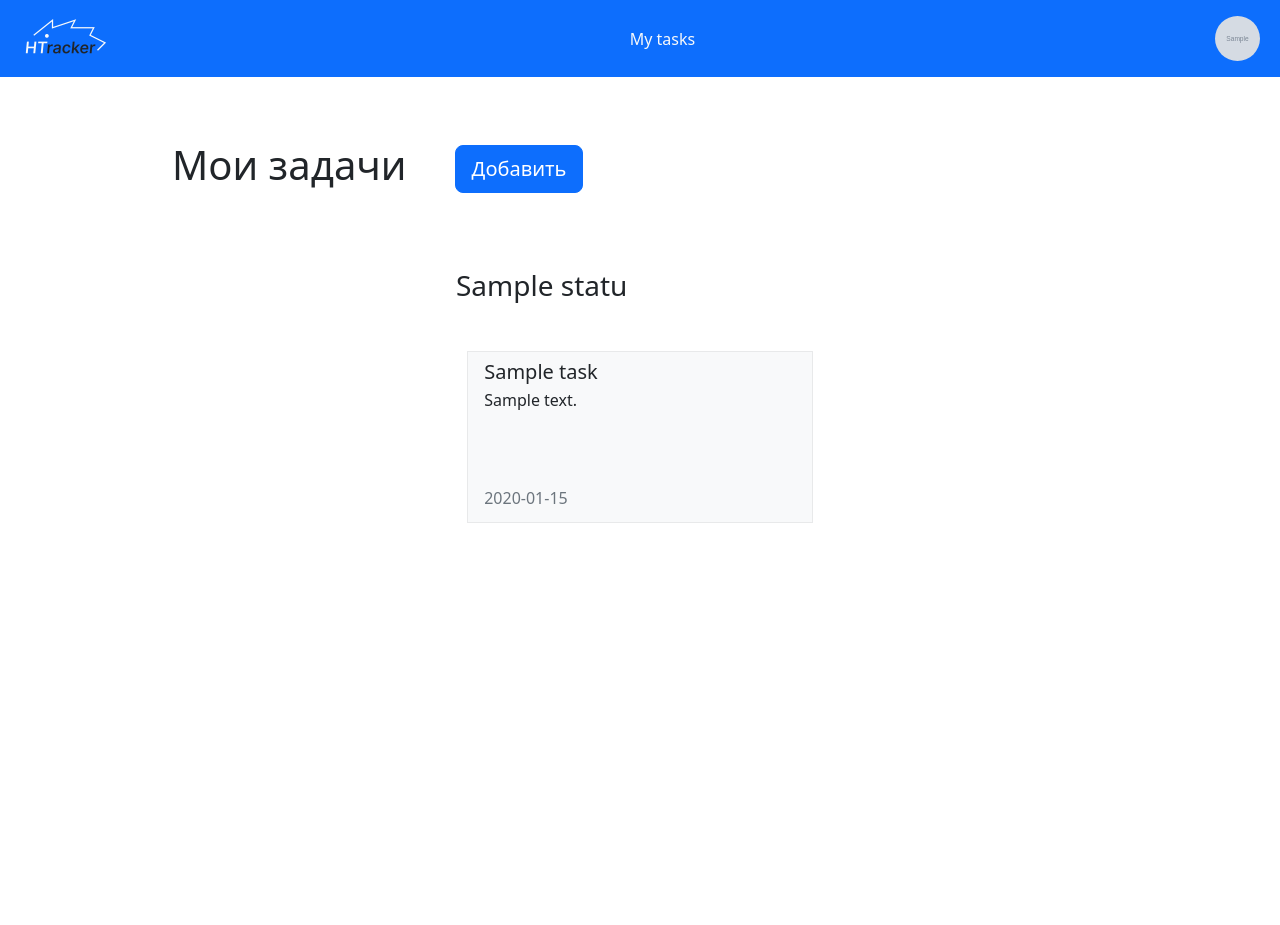
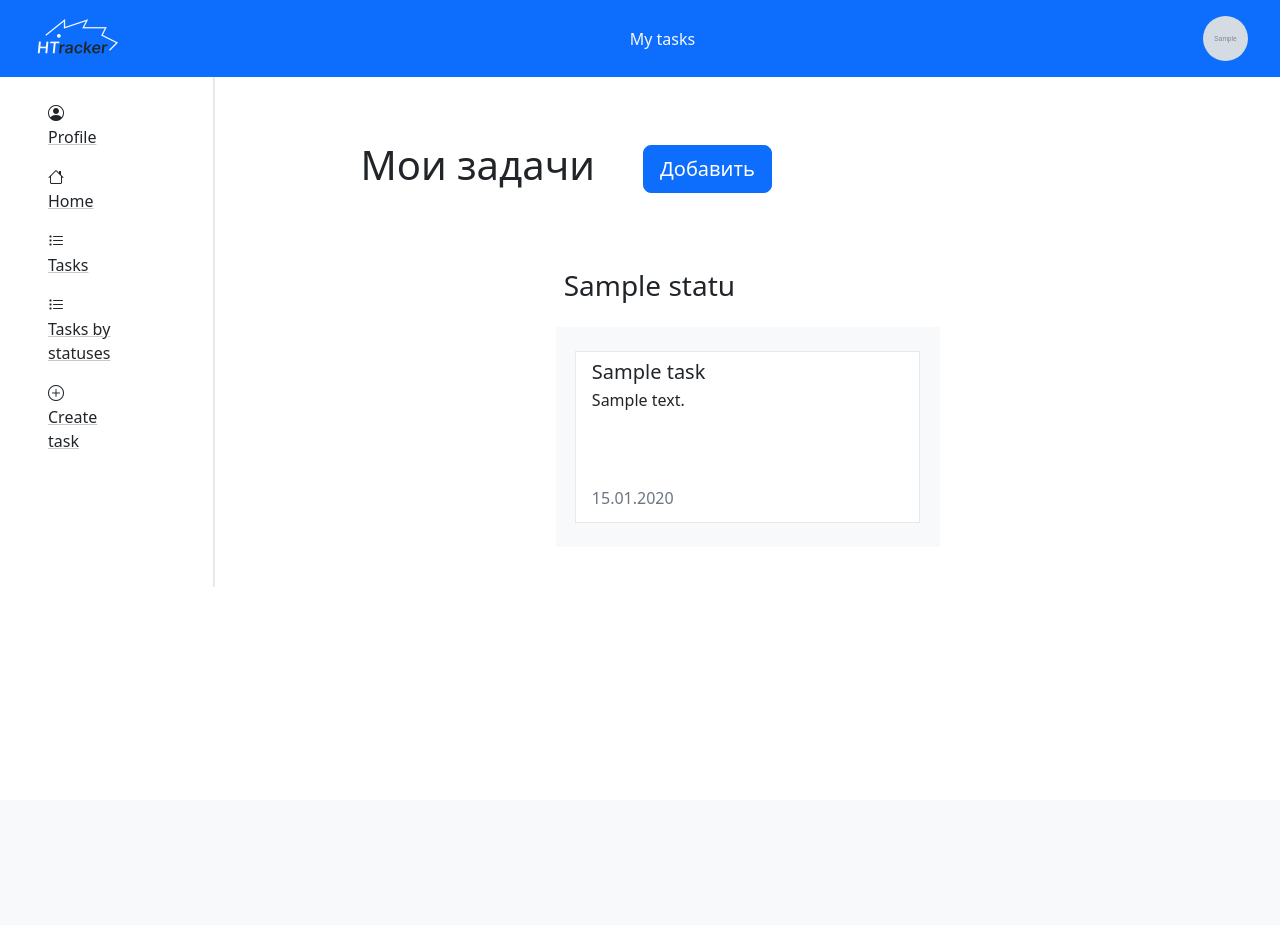
Before and after one commit to MustafinMP/TaskTrackerFlask, a Flask app: page /tasks/tasks_by_statuses in a window 1280 px wide. After the commit the page ends 587 px from the top, so only its background shows below. Run offline with Flask 3, Linux system fonts and the light colour scheme; a user stored in the database is signed in; tables that the repository leaves empty hold one stand-in row (values such as "Sample post"); grey boxes marked "Sample" are stand-in pictures; some libraries are stand-ins or nearby versions.

Commit message:
Update styles

```diff
--- a/static/css/color_themes.css
+++ b/static/css/color_themes.css
@@ -49,10 +49,9 @@
 
 .custom-card-light {
   display: block;
-  overflow: hidden;
   width: 90%;
   aspect-ratio: 2/1;
-  background: var(--custom-white);
+  background: white;
   border: 1px solid var(--custom-light);
   text-decoration: none;
   color: var(--custom-dark) !important;
--- a/tasks/blueprint.py
+++ b/tasks/blueprint.py
@@ -22,12 +22,12 @@ def tasks():
 
 
 @blueprint.route('/tasks_by_statuses')
-def tasks2():
+def tasks_by_statuses():
     if current_user.is_authenticated:
         with db_session.create_session() as session:
             statuses: list[Status] = session.scalars(select(Status)).all()
             statuses.sort(key=lambda status: status.id)
-            tasks_by_statuses: dict[int, list[Task | None]] = {
+            tasks_: dict[int, list[Task | None]] = {
                 status.id: session.scalars(
                     select(Task).where(
                         and_(
@@ -40,7 +40,7 @@ def tasks2():
             }
             return render_template(prefix + '/tasks_by_statuses.html',
                                    statuses=statuses,
-                                   tasks_by_statuses=tasks_by_statuses)
+                                   tasks_by_statuses=tasks_)
     return redirect('/')
 
 
--- a/templates/basic_template.html
+++ b/templates/basic_template.html
@@ -13,103 +13,12 @@
             integrity="sha384-YvpcrYf0tY3lHB60NNkmXc5s9fDVZLESaAA55NDzOxhy9GkcIdslK1eN7N6jIeHz"
             crossorigin="anonymous"></script>
     <link rel="stylesheet" href="{{ url_for('static', filename='/css/color_themes.css') }}">
-    <link rel="stylesheet" href="{{ url_for('static', filename='/css/geometry.css') }}">
 </head>
-<body>
-<header class="bg-primary">
-    <div class="navbar">
-        <div class="container-fluid">
-            <a href="/" class="m-2"><img src="{{ url_for('static', filename='/img/HTrackerLogoHorizontal.png') }}"
-                                         alt="HTracker"
-                                         style="width: 90px; height: 45px"/></a>
-            <nav class="navbar">
-                <a href="/tasks" class="btn text-light me-2">My tasks</a>
-            </nav>
-            <nav class="navbar">
-                {% if current_user.is_authenticated %}
-                <a type="button" data-bs-toggle="offcanvas"
-                   data-bs-target="#offcanvasRight" aria-controls="offcanvasRight">
-                    <img src="{% if current_user.image %}
-                        {{ url_for('static', filename='/uploads/') }}{{ current_user.image }}
-                        {% else %} {{ url_for('static', filename='/img/default.png') }}
-                        {% endif %}"
-                         style="width: 45px; height: 45px; border-radius: 50%; background-size: cover;"
-                         class="me-2"/>
-                </a>
-                <div class="offcanvas offcanvas-end" tabindex="-1" id="offcanvasRight"
-                     aria-labelledby="offcanvasRightLabel">
-
-                    <ul class="list-group list-group-flush">
-                        <li class="list-group-item">
-                            <div class="offcanvas-header">
-                                <img src="{% if current_user.image %}
-                                    {{ url_for('static', filename='/uploads/') }}{{ current_user.image }}
-                                    {% else %} {{ url_for('static', filename='/img/default.png') }}
-                                    {% endif %}"
-                                     style="width: 45px; height: 45px; border-radius: 50%; background-size: cover;"
-                                     class="me-4"/>
-                                <h5 class="offcanvas-title" id="offcanvasRightLabel">{{ current_user.name }}</h5>
-                                <button type="button" class="btn-close" data-bs-dismiss="offcanvas"
-                                        aria-label="Закрыть"></button>
-                            </div>
-                        </li>
-                        <li class="list-group-item">
-                            <div class="offcanvas-body container">
-                                <a href="{{ url_for('auth.profile') }}"
-                                   class="row link-dark link-offset-2 link-underline-opacity-25 link-underline-opacity-100-hover w-50 my-3"
-                                   style="font-size: 1.1rem py-auto">
-                                    <i class="bi bi-person-circle col-1"></i>
-                                    <div class="col-2">
-                                        Profile
-                                    </div>
-                                </a>
-                                <a href="{{ url_for('index') }}"
-                                   class="row link-dark link-offset-2 link-underline-opacity-25 link-underline-opacity-100-hover w-50 my-3"
-                                   style="font-size: 1.1rem py-auto">
-                                    <i class="bi bi-house col-1"></i>
-                                    <div class="col-2">
-                                        Home
-                                    </div>
-                                </a>
-                                <a href="{{ url_for('tasks.tasks') }}"
-                                   class="row link-dark link-offset-2 link-underline-opacity-25 link-underline-opacity-100-hover w-50 my-3"
-                                   style="font-size: 1.1rem py-auto">
-                                    <i class="bi bi-list-task col-1"></i>
-                                    <div class="col-2">
-                                        Tasks
-                                    </div>
-                                </a>
-                            </div>
-                        </li>
-                        <li class="list-group-item">
-                            <div class="offcanvas-body container">
-                                <a href="{{ url_for('auth.logout') }}"
-                                   class="row link-dark link-offset-2 link-underline-opacity-25 link-underline-opacity-100-hover w-50 my-3"
-                                   style="font-size: 1.1rem py-auto">
-                                    <i class="bi bi-box-arrow-left col-1"></i>
-                                    <div class="col-2">
-                                        Logout
-                                    </div>
-                                </a>
-                            </div>
-                        </li>
-                    </ul>
-                </div>
-                {% else %}
-                <a href="{{ url_for('auth.login') }}" class="btn btn-outline-light me-2">Login</a>
-                <a href="{{ url_for('auth.register') }}" class="btn btn-outline-light me-2">Register</a>
-                {% endif %}
-            </nav>
-        </div>
-    </div>
-</header>
-<main style="min-height: 800px">
+<body class="row w-100 m-0">
+{% include 'header.html' %}
+{% if current_user.is_authenticated %}{% include 'navbar.html' %}{% endif %}
+<main class="{% if current_user.is_authenticated %}col-10{% endif %} m-0 p-0" style="border-left: 2px solid #e8e9ea;">
     {% block content %}{% endblock %}
 </main>
-<!--<footer class="site-footer bg-primary" style="min-height: 200px">-->
-<!--    <div class="container">-->
-<!--        <p>© Мустафин М. П., 2024</p>-->
-<!--    </div>-->
-<!--</footer>-->
 </body>
 </html>
--- /dev/null
+++ b/templates/header.html
@@ -0,0 +1,78 @@
+<header class="bg-primary">
+    <div class="navbar">
+        <div class="container-fluid">
+            <a href="/" class="m-2"><img src="{{ url_for('static', filename='/img/HTrackerLogoHorizontal.png') }}"
+                                         alt="HTracker"
+                                         style="width: 90px; height: 45px"/></a>
+            <nav class="navbar">
+                <a href="/tasks" class="btn text-light me-2">My tasks</a>
+            </nav>
+            <nav class="navbar">
+                {% if current_user.is_authenticated %}
+                <a type="button" data-bs-toggle="offcanvas"
+                   data-bs-target="#offcanvasRight" aria-controls="offcanvasRight">
+                    <img src="{% if current_user.image %}
+                        {{ url_for('static', filename='/uploads/') }}{{ current_user.image }}
+                        {% else %} {{ url_for('static', filename='/img/default.png') }}
+                        {% endif %}"
+                         style="width: 45px; height: 45px; border-radius: 50%; background-size: cover;"
+                         class="me-2"/>
+                </a>
+                <div class="offcanvas offcanvas-end" tabindex="-1" id="offcanvasRight"
+                     aria-labelledby="offcanvasRightLabel">
+                    <ul class="list-group list-group-flush">
+                        <li class="list-group-item">
+                            <div class="offcanvas-header">
+                                <img src="{% if current_user.image %}
+                                    {{ url_for('static', filename='/uploads/') }}{{ current_user.image }}
+                                    {% else %} {{ url_for('static', filename='/img/default.png') }}
+                                    {% endif %}"
+                                     style="width: 45px; height: 45px; border-radius: 50%; background-size: cover;"
+                                     class="me-4"/>
+                                <h5 class="offcanvas-title" id="offcanvasRightLabel">{{ current_user.name }}</h5>
+                                <button type="button" class="btn-close" data-bs-dismiss="offcanvas"
+                                        aria-label="Закрыть"></button>
+                            </div>
+                        </li>
+                        <li class="list-group-item">
+                            <div class="offcanvas-body container">
+                                <a href="{{ url_for('auth.profile') }}"
+                                   class="row link-dark link-offset-2 link-underline-opacity-25 link-underline-opacity-100-hover w-50 my-3"
+                                   style="font-size: 1.1rem py-auto">
+                                    <i class="bi bi-person-circle col-1"></i>
+                                    <div class="col-2">Profile</div>
+                                </a>
+                                <a href="{{ url_for('index') }}"
+                                   class="row link-dark link-offset-2 link-underline-opacity-25 link-underline-opacity-100-hover w-50 my-3"
+                                   style="font-size: 1.1rem py-auto">
+                                    <i class="bi bi-house col-1"></i>
+                                    <div class="col-2">Home</div>
+                                </a>
+                                <a href="{{ url_for('tasks.tasks') }}"
+                                   class="row link-dark link-offset-2 link-underline-opacity-25 link-underline-opacity-100-hover w-50 my-3"
+                                   style="font-size: 1.1rem py-auto">
+                                    <i class="bi bi-list-task col-1"></i>
+                                    <div class="col-2">Tasks</div>
+                                </a>
+                            </div>
+                        </li>
+                        <li class="list-group-item">
+                            <div class="offcanvas-body container">
+                                <a href="{{ url_for('auth.logout') }}"
+                                   class="row link-dark link-offset-2 link-underline-opacity-25 link-underline-opacity-100-hover w-50 my-3"
+                                   style="font-size: 1.1rem py-auto">
+                                    <i class="bi bi-box-arrow-left col-1"></i>
+                                    <div class="col-2">Logout</div>
+                                </a>
+                            </div>
+                        </li>
+                    </ul>
+                </div>
+                {% else %}
+                <a href="{{ url_for('auth.login') }}" class="btn btn-outline-light me-2">Login</a>
+                <a href="{{ url_for('auth.register') }}" class="btn btn-outline-light me-2">Register</a>
+                {% endif %}
+            </nav>
+        </div>
+    </div>
+</header>
--- /dev/null
+++ b/templates/navbar.html
@@ -0,0 +1,36 @@
+<aside class="col-2 sticky-top ps-5 pe-1 py-2" style="max-height: 600px;">
+    <li class="list-group-item">
+        <div class="offcanvas-body container">
+            <a href="{{ url_for('auth.profile') }}"
+               class="row link-dark link-underline-opacity-25 link-underline-opacity-100-hover w-75 my-3"
+               style="font-size: 1.1rem py-auto">
+                <i class="bi bi-person-circle col-1"></i>
+                <div class="col-10">Profile</div>
+            </a>
+            <a href="{{ url_for('index') }}"
+               class="row link-dark link-underline-opacity-25 link-underline-opacity-100-hover w-75 my-3"
+               style="font-size: 1.1rem py-auto">
+                <i class="bi bi-house col-1"></i>
+                <div class="col-10">Home</div>
+            </a>
+            <a href="{{ url_for('tasks.tasks') }}"
+               class="row link-dark link-underline-opacity-25 link-underline-opacity-100-hover w-75 my-3"
+               style="font-size: 1.1rem py-auto">
+                <i class="bi bi-list-task col-1"></i>
+                <div class="col-10">Tasks</div>
+            </a>
+            <a href="{{ url_for('tasks.tasks_by_statuses') }}"
+               class="row link-dark link-underline-opacity-25 link-underline-opacity-100-hover w-75 my-3"
+               style="font-size: 1.1rem py-auto">
+                <i class="bi bi-list-task col-1"></i>
+                <div class="col-10">Tasks by statuses</div>
+            </a>
+            <a href="{{ url_for('tasks.add_task') }}"
+               class="row link-dark link-underline-opacity-25 link-underline-opacity-100-hover w-75 my-3"
+               style="font-size: 1.1rem py-auto">
+                <i class="bi bi-plus-circle col-1"></i>
+                <div class="col-10">Create task</div>
+            </a>
+        </div>
+    </li>
+</aside>
--- a/templates/tasks/tasks.html
+++ b/templates/tasks/tasks.html
@@ -11,7 +11,7 @@
     </div>
 </div>
 {% if current_user.is_authenticated %}
-<div class="row row-cols-1 row-cols-md-5 g-4 m-5 mx-auto w-75 bg-light">
+<div class="row row-cols-1 row-cols-md-4 g-4 m-5 mx-auto w-75 bg-light">
     {% for task in tasks %}
     <div class="col">
         <a href="/tasks/{{ task.id }}"
--- a/templates/tasks/tasks_by_statuses.html
+++ b/templates/tasks/tasks_by_statuses.html
@@ -15,13 +15,13 @@
     {% for status in statuses %}
     <div class="col m-3 p-0" style="min-width: 16rem; max-width: 24rem;">
         <h3 class="px-2 py-3 {{ status.color_tag }}-theme-filled">{{ status.name }}</h3>
-        <div class="{{ status.color_tag }}-theme-filled py-2">
+        <div class="bg-light py-2">
             {% for task in tasks_by_statuses[status.id] %}
             <a href="/tasks/{{ task.id }}"
                class="custom-card-light my-3 mx-auto p-0 text-decoration-none text-dark text-start">
                 <div class="card-title h5 ms-3 mt-2">{{ task.name }}</div>
                 <p class="ms-3 mt-1 h-50" style="font-size: 1rem">{{ task.description }}</p>
-                <div class="h6 ms-3 mt-1 text-secondary">{{ task.created_date.strftime('%Y-%m-%d') }}</div>
+                <div class="h6 ms-3 mt-1 text-secondary">{{ task.created_date.strftime('%d.%m.%Y') }}</div>
             </a>
             {% endfor %}
         </div>
```
Also changed, not shown: static/css/geometry.css (deleted).
